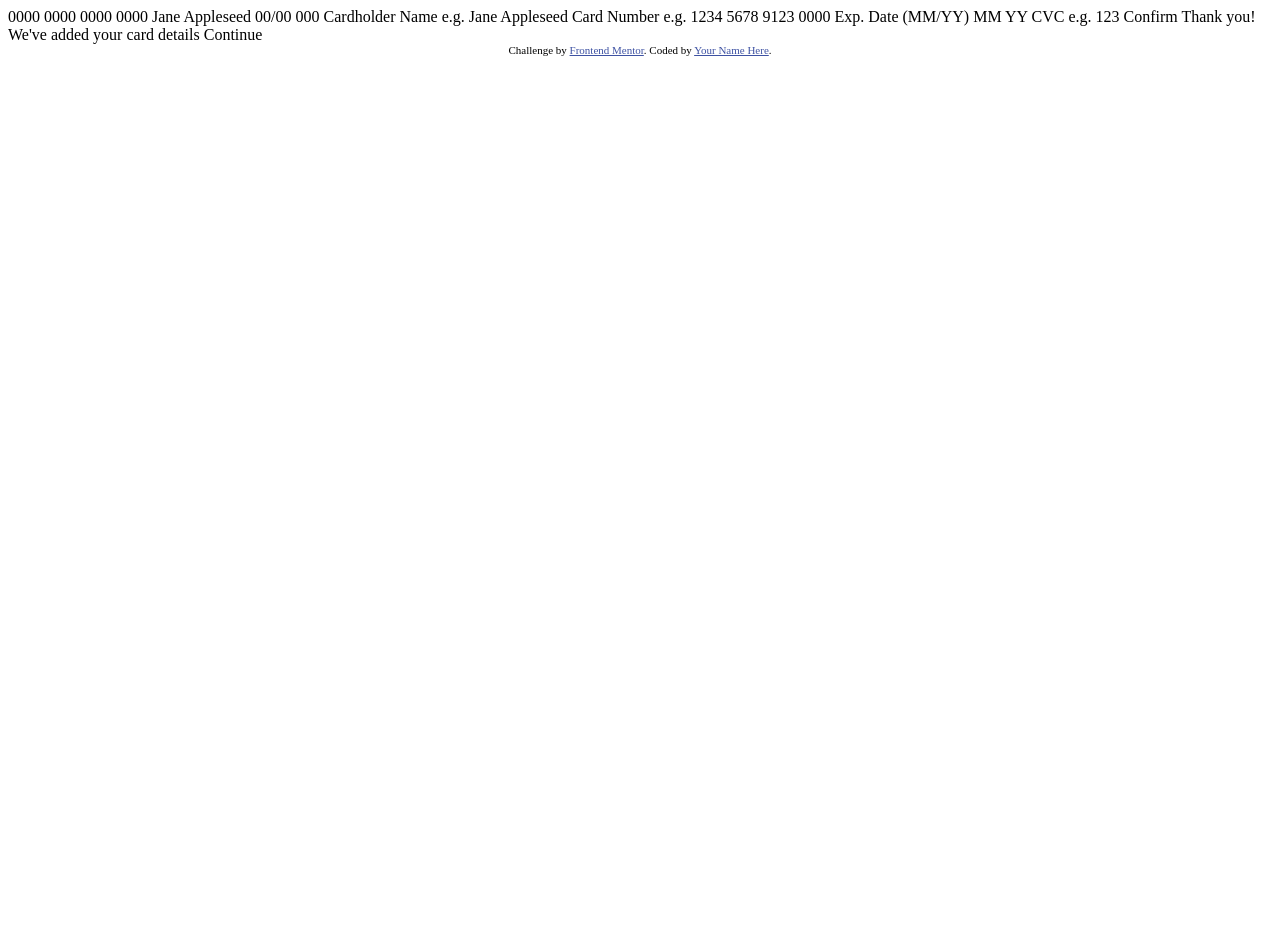
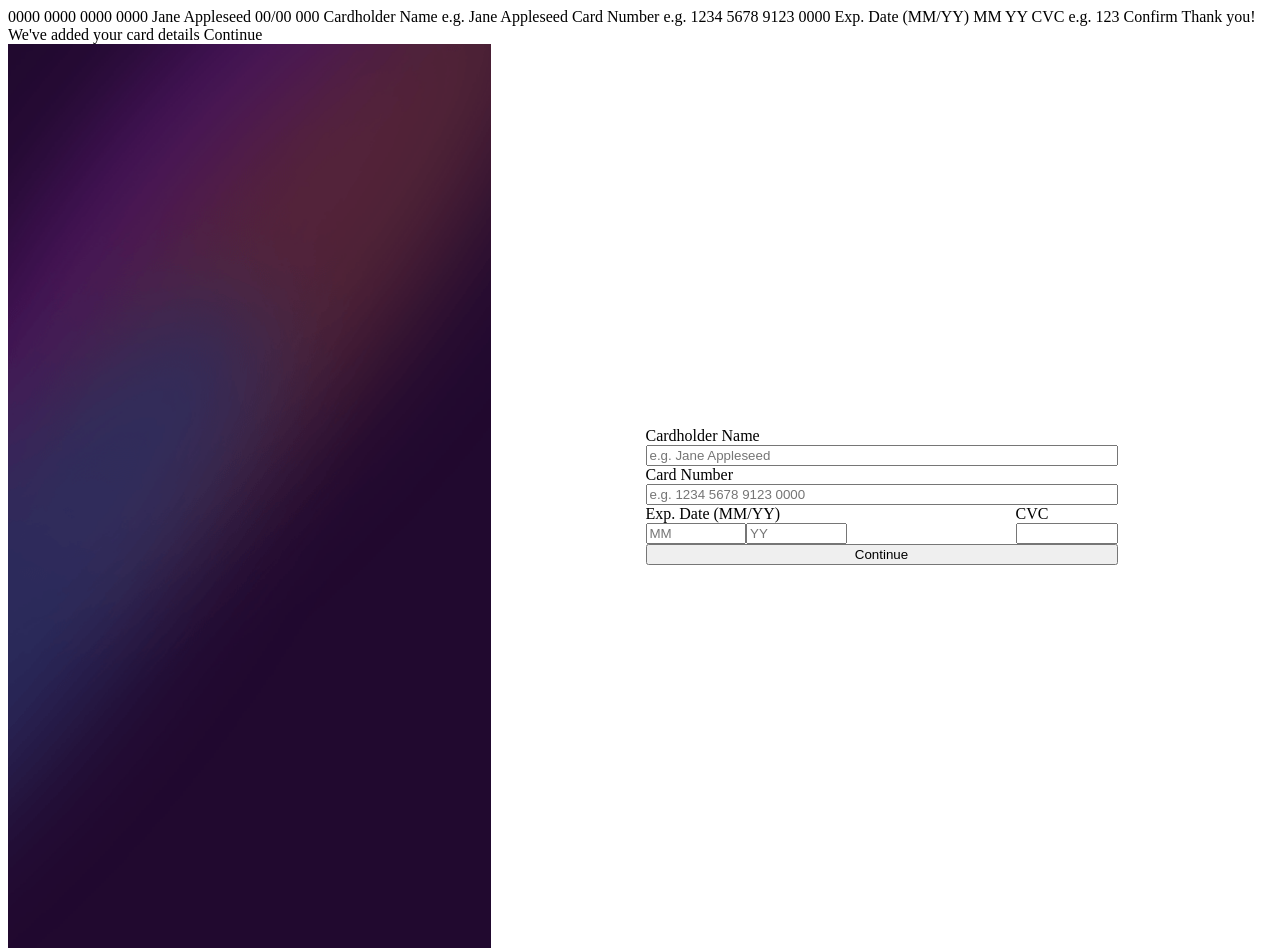
Before and after one commit to carolineregis/interactive-card, a plain HTML site: page index.html in a window 1280 px wide. Before the commit the page ends 800 px from the top, so only its background shows below. Drawn offline with Linux system fonts and the light colour scheme.

Commit message:
WIP(*): building page structure

```diff
--- a/index.html
+++ b/index.html
@@ -5,6 +5,7 @@
   <meta name="viewport" content="width=device-width, initial-scale=1.0"> <!-- displays site properly based on user's device -->
 
   <link rel="icon" type="image/png" sizes="32x32" href="./images/favicon-32x32.png">
+  <link rel="stylesheet" href="styles.css">
 
   <title>Frontend Mentor | Interactive card details form</title>
 
@@ -43,9 +44,45 @@
   We've added your card details
   Continue
 
-  <div class="attribution">
-    Challenge by <a href="https://www.frontendmentor.io?ref=challenge" target="_blank">Frontend Mentor</a>.
-    Coded by <a href="#">Your Name Here</a>.
-  </div>
+  <section class="full-background">
+    <div class="side-bg">
+      <img src="images/bg-main-desktop.png" alt="" class="image-bg">
+    </div>
+
+    <div class="main-bg">
+      <div class="card-info-container">
+        <div class="card-info">
+          <span>Cardholder Name </span>
+          <input placeholder="e.g. Jane Appleseed">
+        </div>
+
+        <div class="card-info">
+          <span>Card Number </span>
+          <input placeholder="e.g. 1234 5678 9123 0000">
+        </div>
+
+        <div class="security-info-container">
+          <div class="expiring-info">
+            <span> Exp. Date (MM/YY) </span>
+            <div class="expire-date">
+              <input type="number" placeholder="MM">
+              <input type="number" placeholder="YY">
+            </div>
+          </div>
+
+          <div class="security-info">
+            <span class="security-code-label"> CVC</span>
+            <input type="text" class="verification-code">
+          </div>
+        </div>
+        <button> Continue </button>
+
+      </div>
+    </div>
+
+
+  </section>
+
+
 </body>
 </html>
--- /dev/null
+++ b/styles.css
@@ -0,0 +1,53 @@
+.full-background {
+  display: flex;
+}
+
+.image-bg {
+  height: 100%;
+}
+
+.main-bg {
+  background-color: white;
+  width: 100%;
+  display: flex;
+  align-items: center;
+  justify-content: center;
+}
+
+.card-info-container {
+  width: fit-content;
+  display: flex;
+  flex-direction: column;
+}
+
+.card-info {
+  display: flex;
+  flex-direction: column;
+}
+
+.expire-date {
+  display: flex;
+}
+
+.expire-date > input {
+  width: 25%;
+}
+
+.security-info-container {
+  display: flex;
+}
+
+.expiring-info {
+  flex-direction: column;
+  display: flex;
+}
+
+.security-info {
+  display: flex;
+  flex-direction: column;
+  align-items: flex-start;
+}
+
+.verification-code {
+  max-width: 94px;
+}
```
